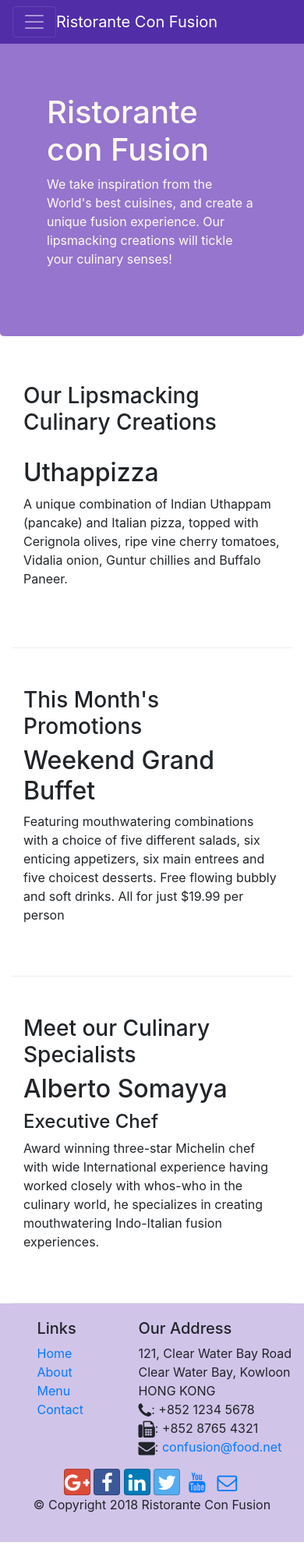
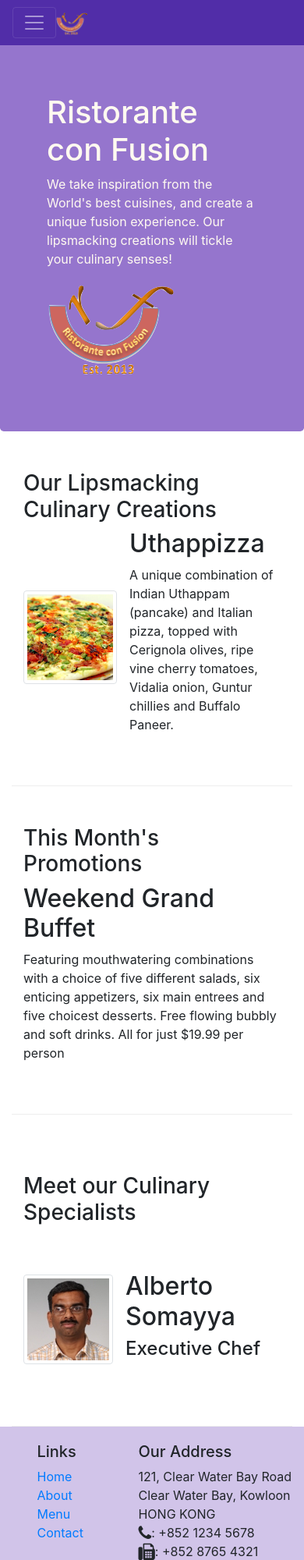
Before and after one commit to KishoreArani/conFusion, a website: page index.html in a window 390 px wide. Shown: the top 2000 px of the page at 78% size. Before the commit the page ends 1977 px from the top, so only its background shows below. Drawn offline with nearby package versions, Linux system fonts and the light colour scheme.

Commit message:
Images and media

```diff
--- a/index.html
+++ b/index.html
@@ -23,7 +23,7 @@
             <button class="navbar-toggler" type="button" data-toggle="collapse" data-target="#Navbar">
               <span class="navbar-toggler-icon"></span>
             </button>
-            <a class="navbar-brand mr-auto" href="#">Ristorante Con Fusion</a>
+            <a class="navbar-brand mr-auto" href="#"><img src="img/logo.png" height="30" width="41"></a>
             <div class="collapse navbar-collapse" id="Navbar">
             <ul class="navbar-nav mr-auto">
                 <li class="nav-item active"><a class="nav-link" href="#"><span class="fa fa-home"></span>Home</a></li>
@@ -42,7 +42,9 @@
                     <h1>Ristorante con Fusion</h1>
                     <p>We take inspiration from the World's best cuisines, and create a unique fusion experience. Our lipsmacking creations will tickle your culinary senses!</p>
                 </div>
-                <div class="col-12 col-sm">
+                <div class="col-12 col-sm align-self-center
+                ">
+                <img src="img/logo.png" class="img-fluid">
                 </div>
             </div>
         </div>
@@ -54,8 +56,13 @@
                 <h3>Our Lipsmacking Culinary Creations</h3>
             </div>
             <div class="col col-sm order-sm-first col-md">
-                <h2>Uthappizza</h2>
+                <div class="media">
+                    <img class="d-flex mr-3 img-thumbnail align-self-center" src="img/uthappizza.png" alt="Uthappizza">
+                    <div class="media-body">
+                 <h2 class="mt-0">Uthappizza</h2>
                 <p>A unique combination of Indian Uthappam (pancake) and Italian pizza, topped with Cerignola olives, ripe vine cherry tomatoes, Vidalia onion, Guntur chillies and Buffalo Paneer.</p>
+                    </div>
+                </div>
             </div>
         </div>
 
@@ -75,10 +82,15 @@
                 <h3>Meet our Culinary Specialists</h3>
             </div>
             <div class="col col-sm order-sm-first col-md">
-                <h2>Alberto Somayya</h2>
+                <div class="media">
+                    <img class="d-flex mr-3 img-thumbnail align-self-center" src="img/alberto.png">
+                <div class="media-body">
+                    <h2 class="mt-0">Alberto Somayya</h2>
                 <h4>Executive Chef</h4>
-                <p>Award winning three-star Michelin chef with wide International experience having worked closely with whos-who in the culinary world, he specializes in creating mouthwatering Indo-Italian fusion experiences. </p>
+                <p class="d-none d-sm-block">Award winning three-star Michelin chef with wide International experience having worked closely with whos-who in the culinary world, he specializes in creating mouthwatering Indo-Italian fusion experiences. </p>
+                </div>
             </div>
+        </div>
         </div>
     </div>
 
```
Also changed, not shown: aboutus.html (+4 -2 lines), contactus.html (+4 -2 lines), img/alberto.png (added), img/buffet.png (added), img/logo.png (added), img/uthappizza.png (added), 1 other file.
